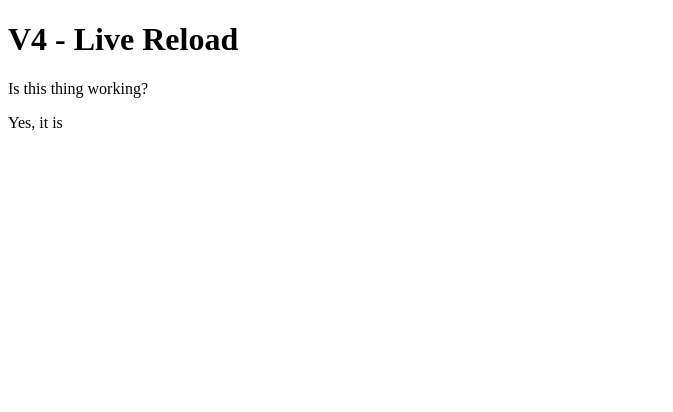
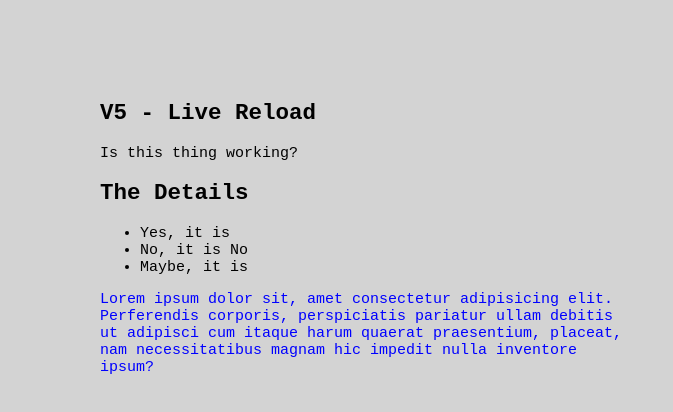
Before and after one commit to boykininteractive/example-repo, a plain HTML site: page index.html in a window 1280 px wide. Shown: the whole page, without its empty margins (0-673 px from the left). Drawn offline with Linux system fonts and the light colour scheme.

Commit message:
update to V5
Add some CSS

```diff
--- a/index.html
+++ b/index.html
@@ -1,14 +1,42 @@
 <!DOCTYPE html>
 <html lang="en">
-<head>
-    <meta charset="UTF-8">
-    <meta name="viewport" content="width=device-width, initial-scale=1.0">
-    <meta http-equiv="X-UA-Compatible" content="ie=edge">
-    <title>V4 - Document</title>
-</head>
-<body>
-    <h1>V4 - Live Reload</h1>
-    <p>Is this thing working?</p>
-    <p>Yes, it is</p>
-</body>
+  <head>
+    <meta charset="UTF-8" />
+    <meta name="viewport" content="width=device-width, initial-scale=1.0" />
+    <meta http-equiv="X-UA-Compatible" content="ie=edge" />
+    <title>V5 - Document</title>
+
+    <style>
+      body {
+        font-size: 15px;
+        font-family: "Courier New", Courier, monospace;
+        background-color: lightgray;
+        margin: 100px;
+      }
+      .some_text {
+        width: 50%;
+        color: blue;
+      }
+    </style>
+  </head>
+  <body>
+    <section>
+      <h1>V5 - Live Reload</h1>
+      <p>Is this thing working?</p>
+    </section>
+    <section>
+      <h2>The Details</h2>
+      <ul>
+        <li>Yes, it is</li>
+        <li>No, it is No</li>
+        <li>Maybe, it is</li>
+      </ul>
+      <p class="some_text">
+        Lorem ipsum dolor sit, amet consectetur adipisicing elit. Perferendis
+        corporis, perspiciatis pariatur ullam debitis ut adipisci cum itaque
+        harum quaerat praesentium, placeat, nam necessitatibus magnam hic
+        impedit nulla inventore ipsum?
+      </p>
+    </section>
+  </body>
 </html>
```
Also changed, not shown: about.html (+9 -9 lines), contact.html (+9 -9 lines), 1 other file.
